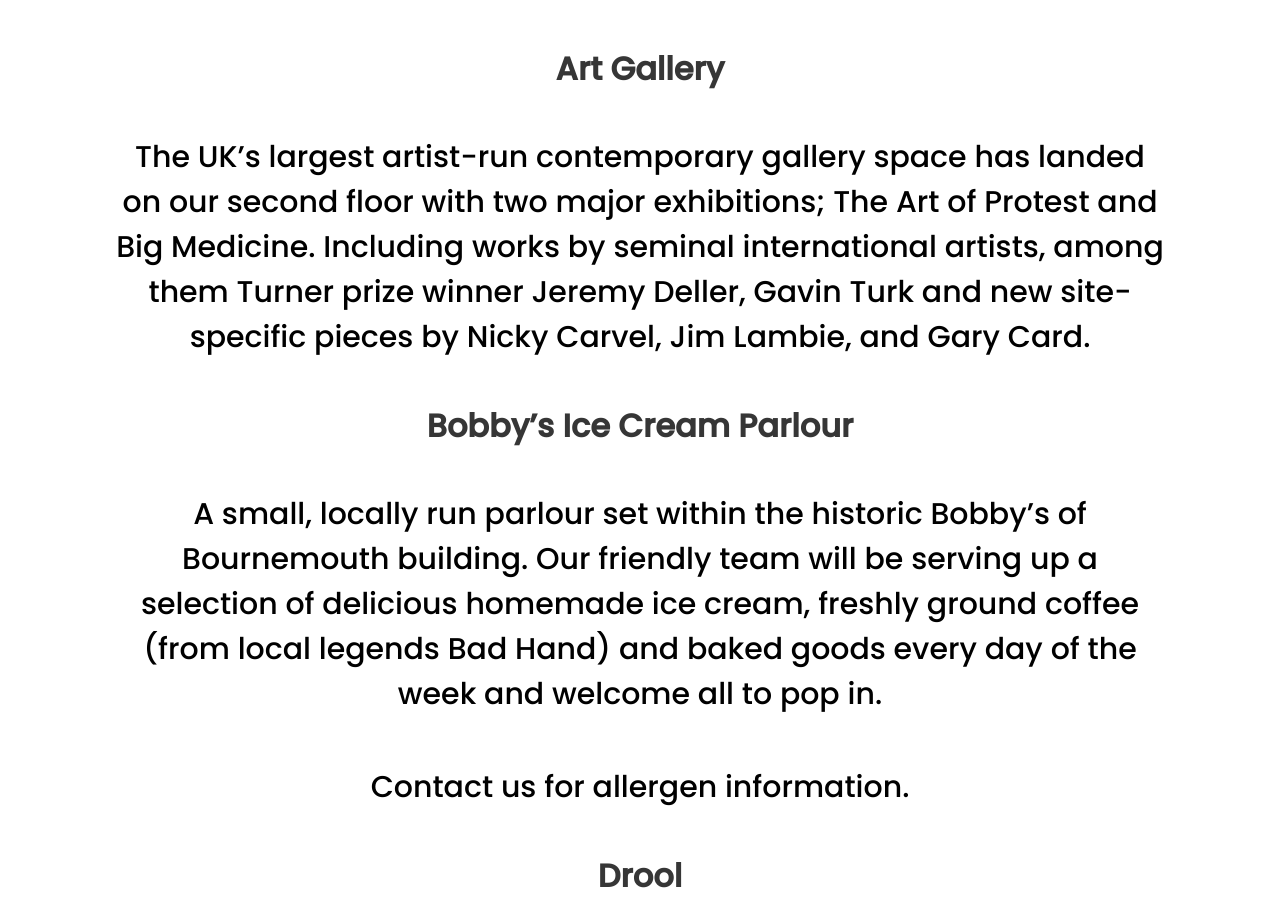
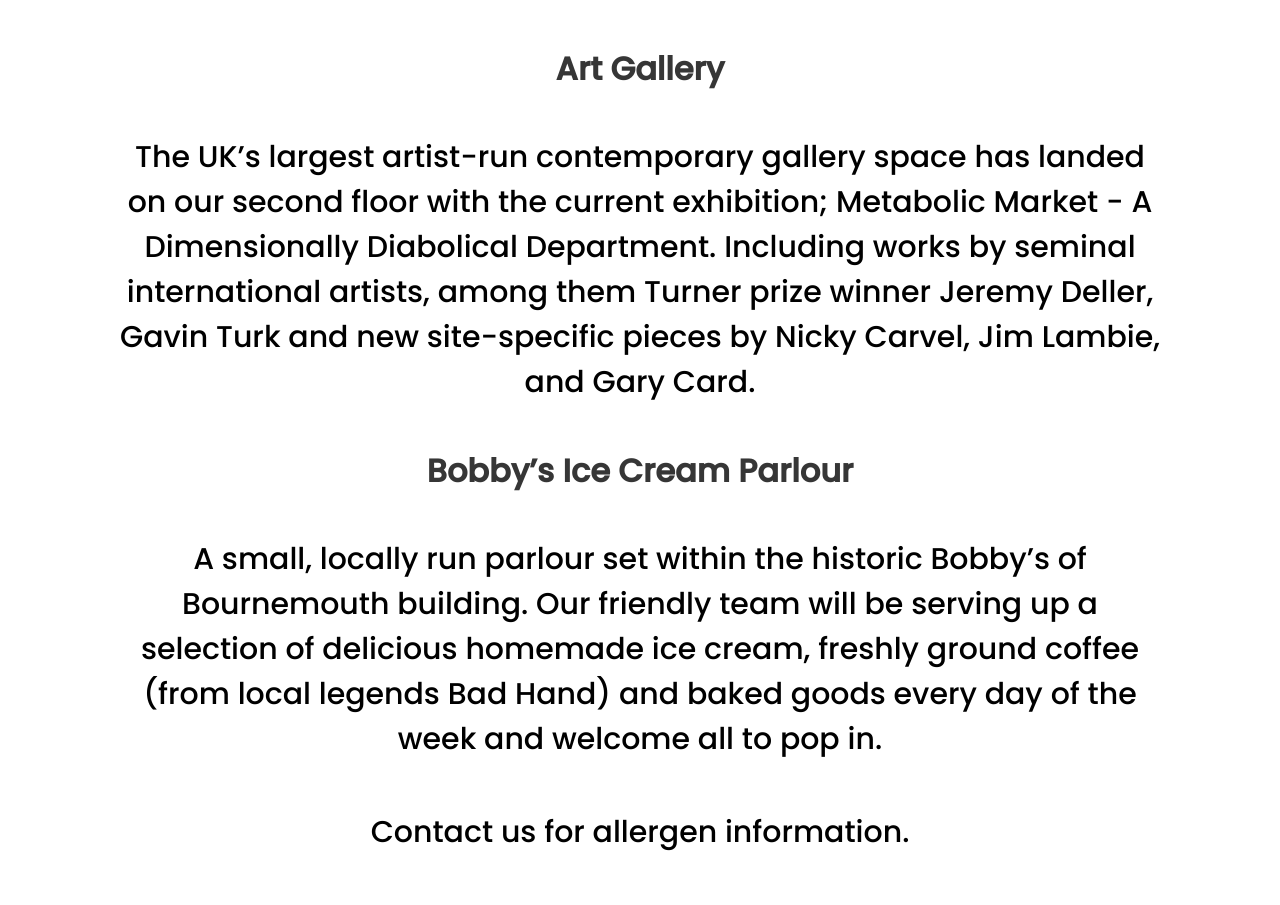
Before and after one commit to olilewis1/BobbysBournemouth, a React (Create React App) app: page /whatsinside in a window 1280 px wide. Shown: the part 924-1829 px from the top of the page. Built offline with nearby package versions, Linux system fonts and the light colour scheme.

Commit message:
finished taking only first 81 data points

```diff
--- a/src/components/WhatsInside.js
+++ b/src/components/WhatsInside.js
@@ -50,7 +50,7 @@
           Art Gallery
         </h2>
         <p className="m-6 is-size-6-touch">
-          The UK’s largest artist-run contemporary gallery space has landed on our second floor with two major exhibitions; The Art of Protest and Big Medicine. Including works by seminal international artists, among them Turner prize winner Jeremy Deller, Gavin Turk and new site-specific pieces by Nicky Carvel, Jim Lambie, and Gary Card.
+          The UK’s largest artist-run contemporary gallery space has landed on our second floor with the current exhibition; Metabolic Market - A Dimensionally Diabolical Department. Including works by seminal international artists, among them Turner prize winner Jeremy Deller, Gavin Turk and new site-specific pieces by Nicky Carvel, Jim Lambie, and Gary Card.
 
         </p>
         <h2 className="mt-6 title">
```
